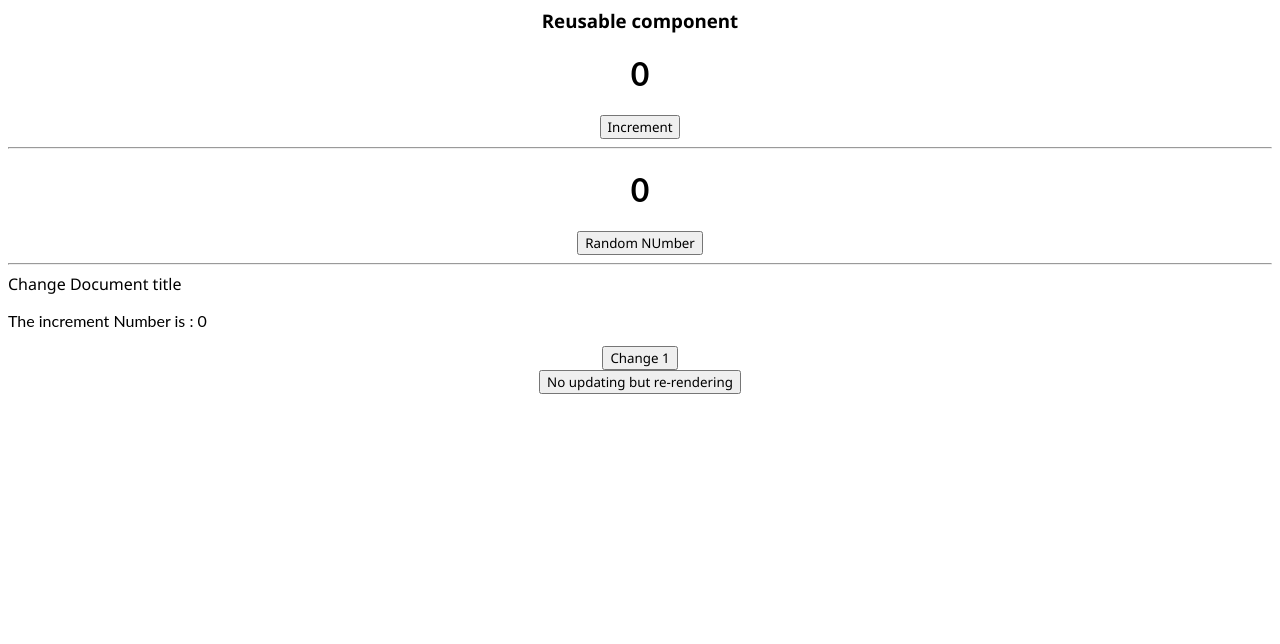
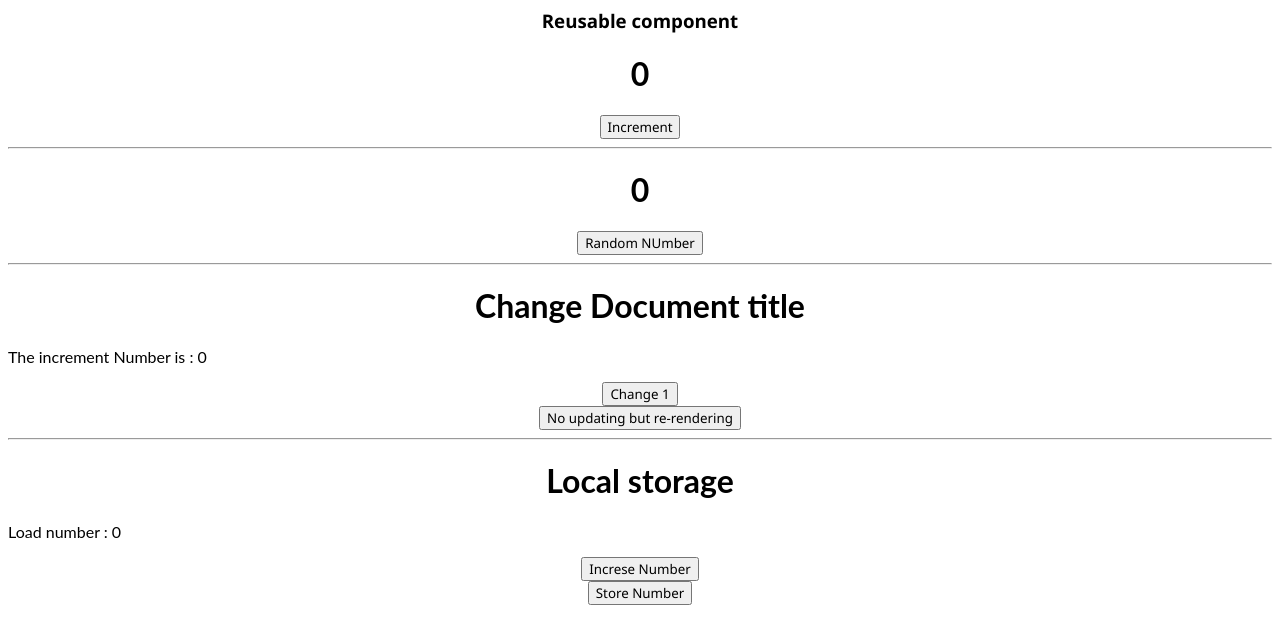
Before and after one commit to codingSlate/React-useEffect, a React (Create React App) app: page / in a window 1280 px wide. Shown: the top 644 px of the page. Built offline with nearby package versions, Linux system fonts and the light colour scheme.

Commit message:
LocalStorage update number

```diff
--- a/src/App.js
+++ b/src/App.js
@@ -2,6 +2,7 @@ import React from 'react';
 import Counter from './Counter';
 import Random from './Random';
 import TitleChange from './TitleChange';
+import LocalStorage from './LocalStorage';
 import './style.css';
 
 export default function App() {
@@ -12,8 +13,11 @@ export default function App() {
       <hr />
       <Random />
       <hr />
-      Change Document title
+      <h1>Change Document title</h1>
       <TitleChange />
+      <hr />
+      <h1>Local storage</h1>
+      <LocalStorage />
     </div>
   );
 }
--- /dev/null
+++ b/src/LocalStorage.js
@@ -0,0 +1,15 @@
+import React, { useState, useEffect } from 'react';
+const LocalStorage = () => {
+  const [counter, setCounter] = useState(0);
+
+  const onIncrementHandler = () => {};
+  const onSaveLocalHandler = () => {};
+  return (
+    <>
+      <p>Load number : {counter}</p>
+      <button onClick={onIncrementHandler}>Increse Number</button>
+      <button onClick={onSaveLocalHandler}>Store Number</button>
+    </>
+  );
+};
+export default LocalStorage;
```
